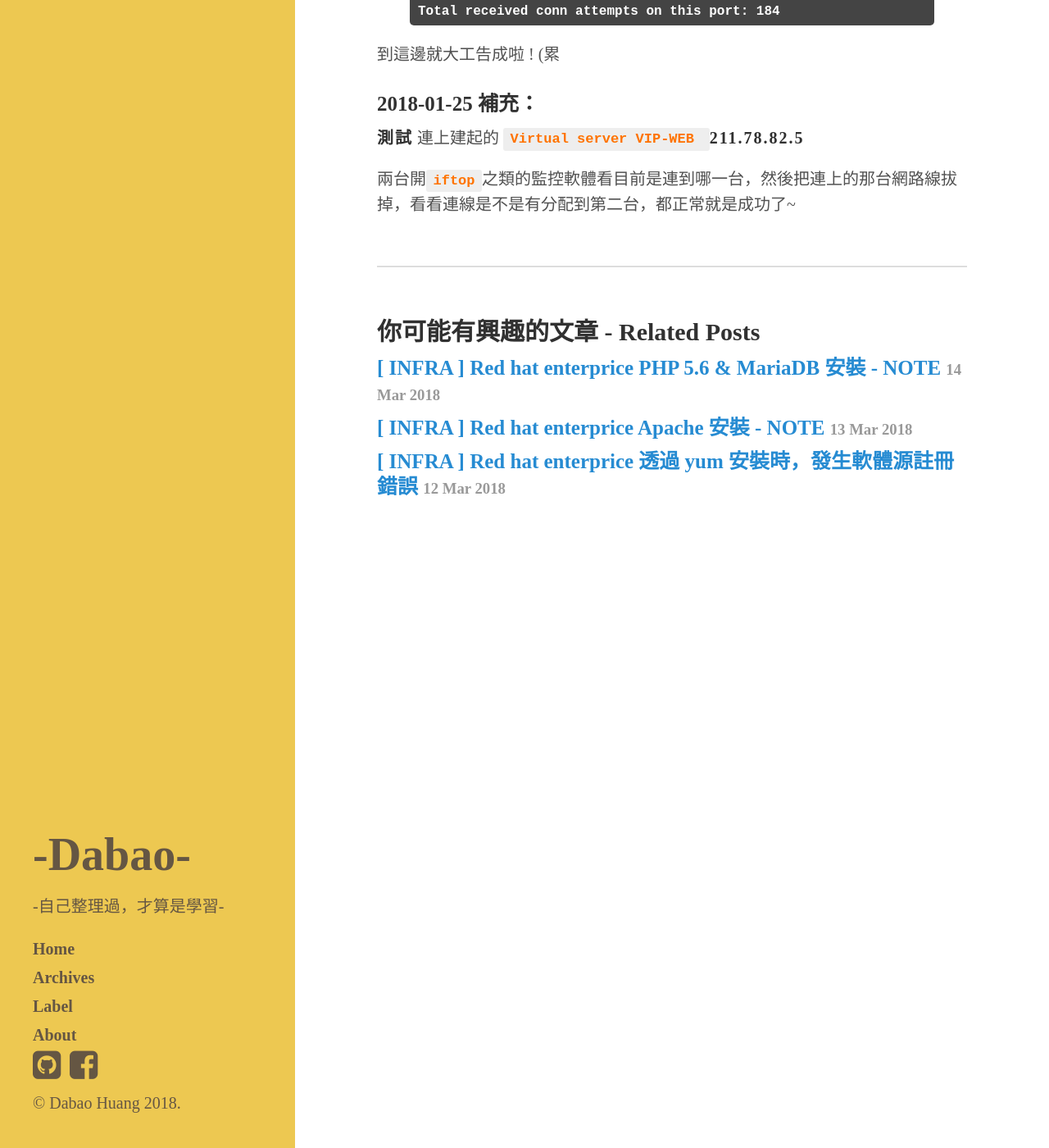
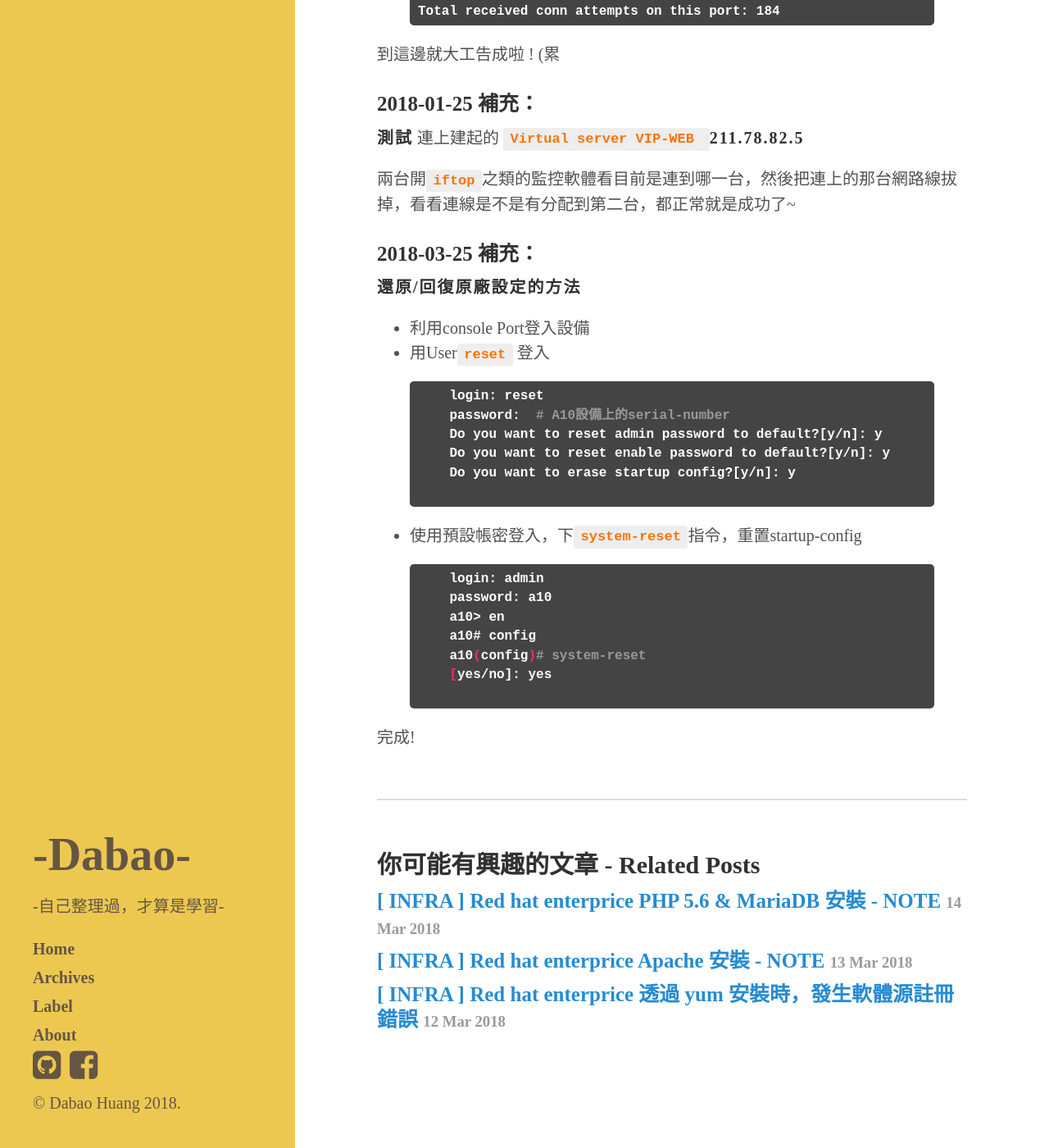
Before and after one commit to DabaoHuang/dabaohuang.github.io, a Jekyll site: the page built from _posts/2018-01-22-a10-load-banlance.md, in a window 1280 px wide and 1400 px high, scrolled down 6310 px. Shown: the whole window at 82% size. Built offline with Jekyll 4.4.1, drawn with Linux system fonts in a browser that asks for light colours; nearby versions of some CDN libraries; comment, search, counter and statistics services are not loaded.

Commit message:
:zap: additional remarks a10 ax1000

```diff
--- a/_posts/2018-01-22-a10-load-banlance.md
+++ b/_posts/2018-01-22-a10-load-banlance.md
@@ -224,3 +224,28 @@
 **測試** 連上建起的 `Virtual server VIP-WEB ` **211.78.82.5**
 
 兩台開`iftop`之類的監控軟體看目前是連到哪一台，然後把連上的那台網路線拔掉，看看連線是不是有分配到第二台，都正常就是成功了~
+
+### 2018-03-25 補充：
+
+**還原/回復原廠設定的方法**
+
+ - 利用console Port登入設備
+ - 用User`reset` 登入
+    {% highlight shell %}
+    login: reset
+    password:  # A10設備上的serial-number
+    Do you want to reset admin password to default?[y/n]: y
+    Do you want to reset enable password to default?[y/n]: y
+    Do you want to erase startup config?[y/n]: y
+    {% endhighlight %}
+ - 使用預設帳密登入，下`system-reset`指令，重置startup-config
+    {% highlight shell %}
+    login: admin
+    password: a10
+    a10> en
+    a10# config
+    a10(config)# system-reset
+    [yes/no]: yes
+    {% endhighlight %}
+
+完成!
```
